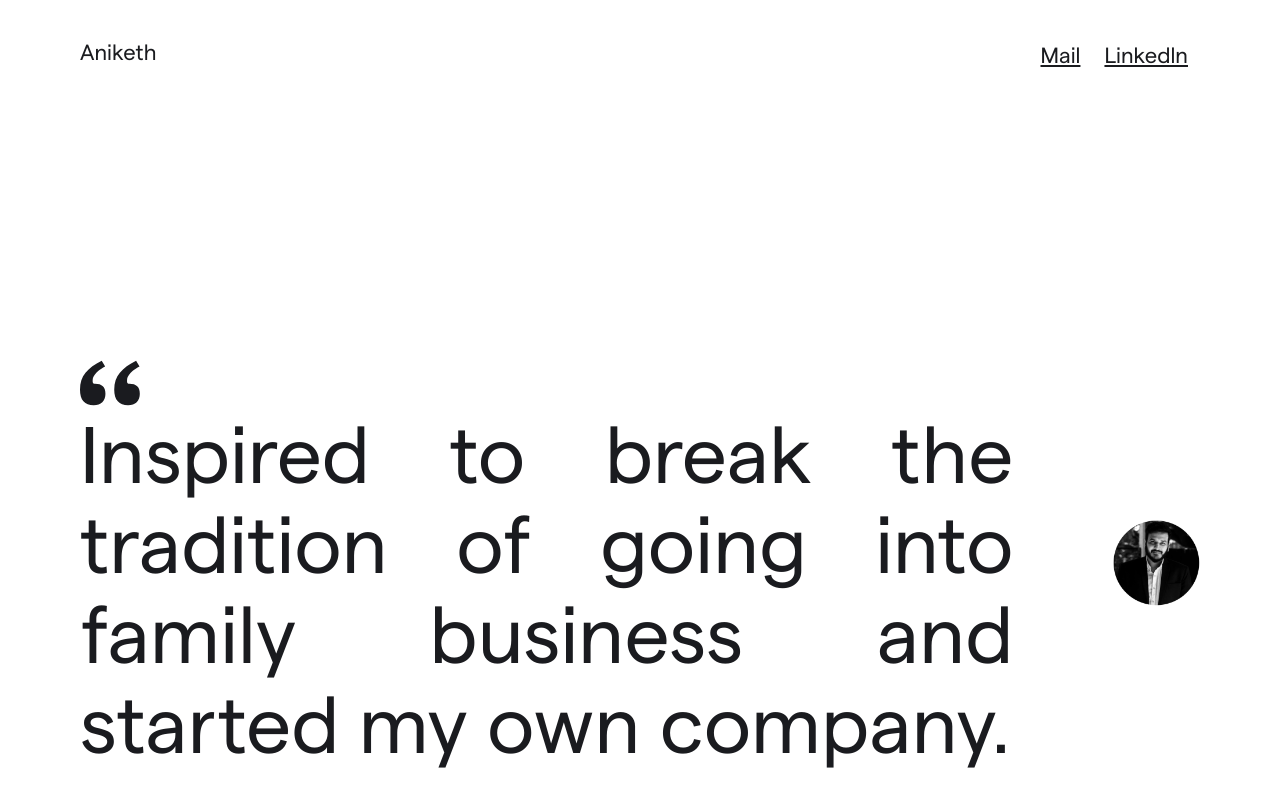
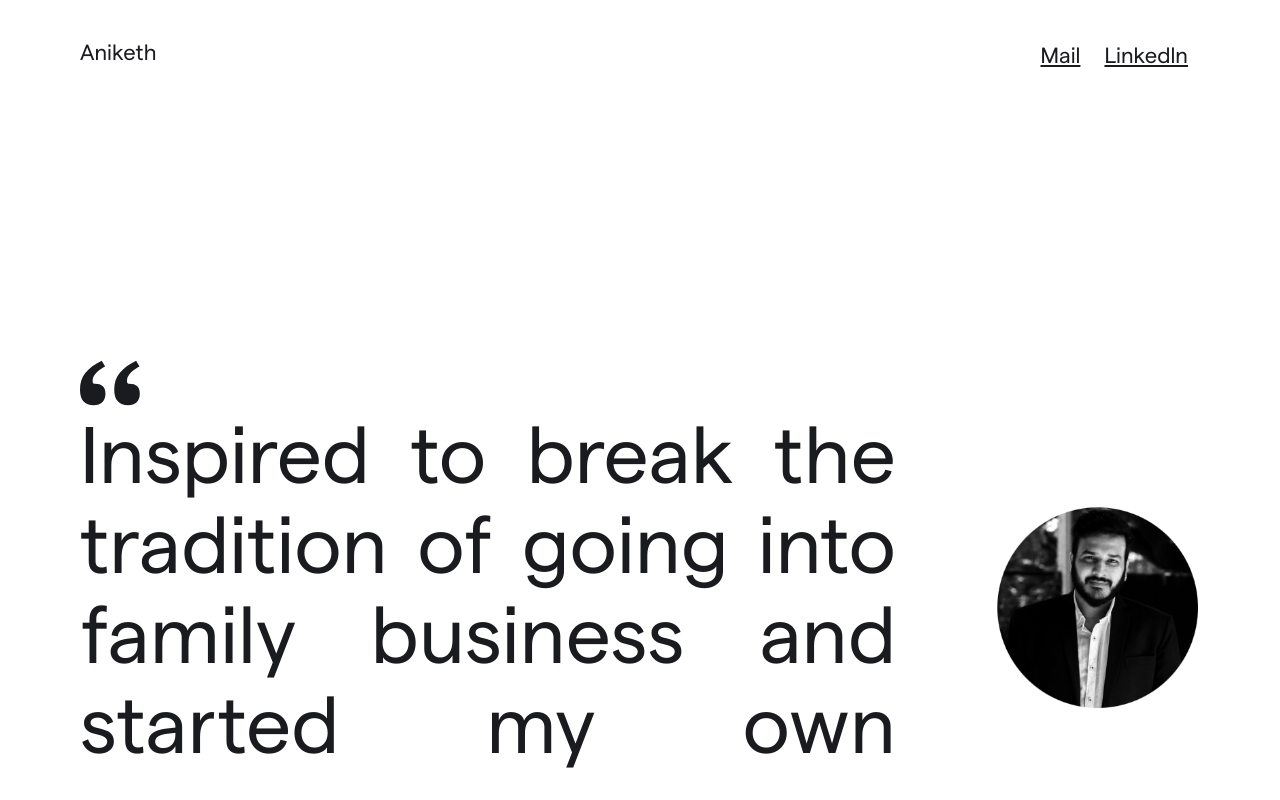
Before and after one commit to kchandawat/aniketh, a Next.js app: page / in a window 1280 px wide. Shown: the top 800 px of the page. Built offline with nearby package versions, Linux system fonts and the light colour scheme.

Commit message:
responsive 4

```diff
--- a/pages/index.js
+++ b/pages/index.js
@@ -177,6 +177,7 @@ export default function Home() {
               fontFamily="Matter"
               lineHeight={{ base: "44px", md: "66px", lg: "90px" }}
               fontStyle="normal"
+              maxW="1200px"
               fontWeight="400"
               fontSize={{ base: "40px", md: "60px", lg: "80px" }}
               textAlign={{ base: "left", xl: "justify" }}
```
